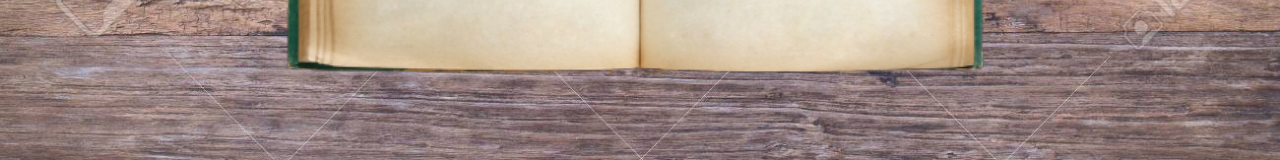
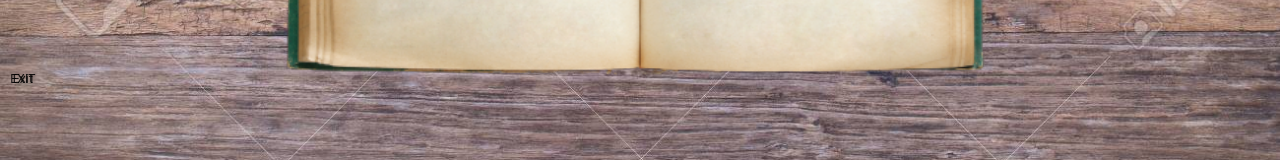
Before and after one commit to keykey7/fabbwled, a React (Vite) app in the folder fabbwled-frontend/: page /game in a window 1280 px wide. Shown: the part 481-641 px from the top of the page. Built offline with nearby package versions, Linux system fonts and the light colour scheme.

Commit message:
add frontend side

```diff
--- a/fabbwled-frontend/src/routes/game/Game.tsx
+++ b/fabbwled-frontend/src/routes/game/Game.tsx
@@ -1,6 +1,11 @@
 import styles from "./Game.module.scss";
+import {Button} from "@mui/material";
+
+
+
 
 export default function Game() {
+
     return (<div className={styles.desk}>
         <div className={styles.book}>
             <div className={styles.page}>
@@ -36,5 +41,10 @@ export default function Game() {
                 </div>
             </div>
         </div>
+        <div className={styles.side}>
+            <div className={styles.buttons}>
+                <Button className={styles.eraser}>Exit</Button>
+            </div>
+        </div>
     </div>);
 }
```
Also changed, not shown: fabbwled-frontend/src/routes/game/eraser.png (added).
